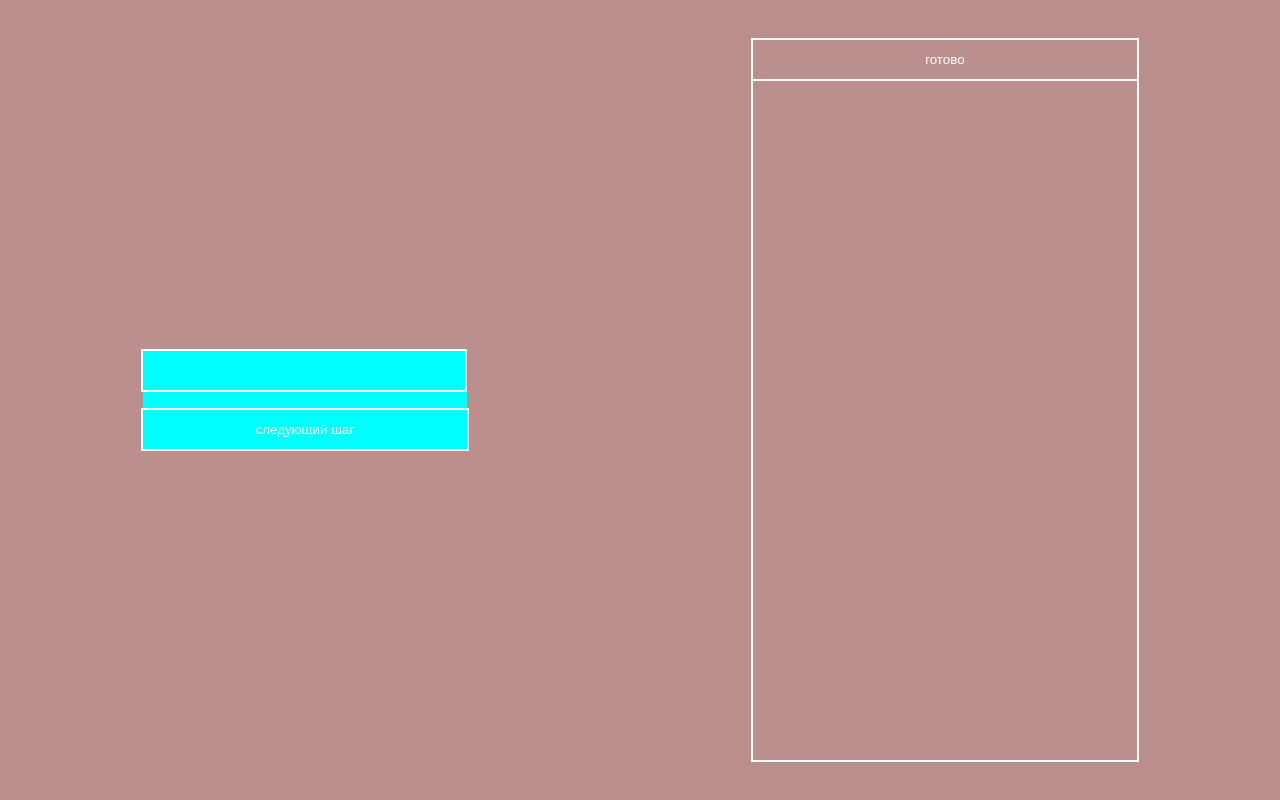
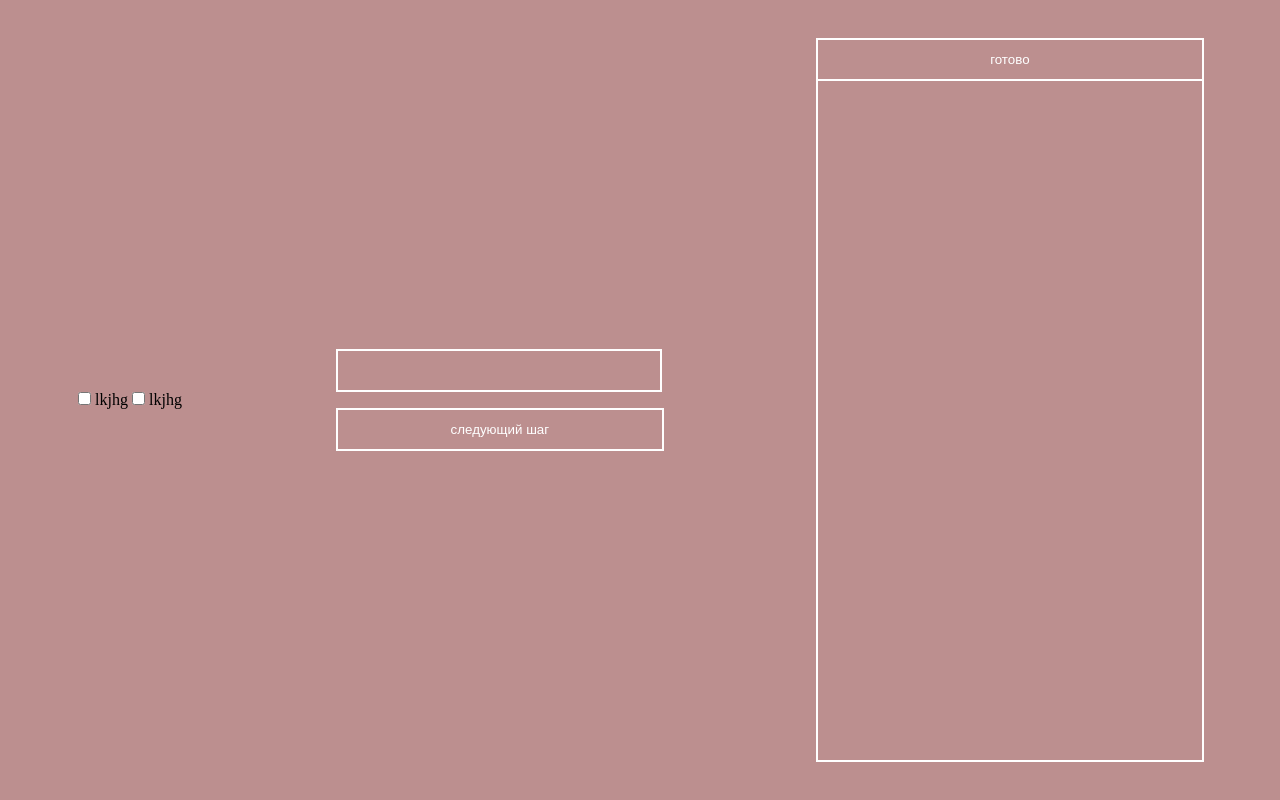
Before and after one commit to AnnaConda007/task_step, a plain HTML site: page index.html in a window 1280 px wide. Both pictures are taken after a click on the button "начать". Drawn offline with Linux system fonts and the light colour scheme.

Commit message:
добавлен checkbox

```diff
--- a/index.html
+++ b/index.html
@@ -11,10 +11,18 @@
 
 
 
-   <button id="input_button">начать</button>
+  <button id="input_button">начать</button>
 
     <script src="script.js" ></script>
+<form >
+<input type="checkbox" id="y">
+<label for="y">lkjhg</label>
+<input type="checkbox" id="l">
+<label for="y">lkjhg</label>
+</form>
+
+</body>
 
 
-</body>
+
 </html>
--- a/script.js
+++ b/script.js
@@ -8,10 +8,11 @@ var root= document.querySelector(":root");
 let step
 let shift_right = 0
 let k_of_step=0
-let new_input
+let primary_input
 let k_arr=0
 let ol
-let input_form
+let primary_form
+let  button_ready
 /*
 let button= document.querySelector("button");
 button.addEventListener("click",  create_step )
@@ -30,57 +31,60 @@ function create_step(){
       }}
 */
 
-let button_input =  document.getElementById("input_button")
-button_input.addEventListener("click", create_form)
-function create_form(){
-    this.remove()
-      input_form = document.createElement("form")
-    input_form.id="form"
-    body.append(input_form);
-     new_input=document.createElement("input");
-    input_form.append(new_input);
-    new_input.id="new_input"
-    new_input.setAttribute('type', 'text');
-    let send_button = document.createElement("input")
-    input_form.append(send_button)
-    send_button.id = "send"
-    send_button.setAttribute('type', 'submit');
-    send_button.setAttribute("value", "следующий шаг" )
-    let form=document.getElementById("form")
-    form.addEventListener("submit", function(evt) {
-    let value_input=document.getElementById("new_input").value
-    arr.push(value_input)
+let start_button =  document.getElementById("input_button")
+start_button.addEventListener("click", start_form)
+
+function start_form(){
+    start_button.remove()
+      primary_form = document.createElement("form")
+      primary_form.id="form"
+    body.append(primary_form);
+    primary_input=document.createElement("input");
+     primary_form.append(primary_input);
+     primary_input.id="primary_input"
+    primary_input.setAttribute('type', 'text');
+    let button__send_value_in_arr = document.createElement("input")
+    primary_form.append(button__send_value_in_arr)
+    button__send_value_in_arr.id = "send"
+    button__send_value_in_arr.setAttribute('type', 'submit');
+    button__send_value_in_arr.setAttribute("value", "следующий шаг" )
+    primary_form.addEventListener("submit", function(evt) {
+    let value_of_primary_input=document.getElementById("primary_input").value
+    arr.push(value_of_primary_input)
     evt.preventDefault()
-    let li=document.createElement("li")
+    arr_append_value_primary_form()
+    k_arr++
+    })
+    create_list_of_arr_area()
+}
+function arr_append_value_primary_form(){
+    let li=document.createElement("input")
+    li.setAttribute('type', 'checkbox');
+    li.id="li";
+    let label=document.createElement("label")
+    ol.append(label)
+    label.innerHTML="value"
+    label.setAttribute("for","li")
     ol.append(li)
     li.innerHTML=arr[k_arr]
-    k_arr++
-    })
-    arr_area()
+ }
 
-}
-
-let step_button
-function arr_area(){
+function create_list_of_arr_area(){
      arr_area =document.createElement("div")
      body.append(arr_area)
-       ol = document.createElement("ol")
+       ol = document.createElement("form")
      arr_area.append(ol)
      arr_area.id="arr_area"
+     button_ready=document.createElement("button")
+     button_ready.innerHTML="готово"
+        button_ready.id="step_button"
+        arr_area.append(button_ready)
 
-
-
-        step_button=document.createElement("button")
-        step_button.innerHTML="готово"
-        step_button.id="step_button"
-        arr_area.append(step_button)
-
-    step_button.addEventListener("click", function(){
+        button_ready.addEventListener("click", function(){
         let step_area=document.createElement("div")
     body.append(step_area)
     step_area.id ="task_body"
-    alert("cvghjk")
-    input_form.remove()
+    primary_form.remove()
     })
 
 }
--- a/style.css
+++ b/style.css
@@ -36,10 +36,10 @@ position: absolute;
 }
 
 #form{
- background-color: aqua;
+
 }
 
-#new_input{
+#primary_input{
     color: white;
     background-color:transparent ;
     box-shadow: 0 0 0 2px white;
@@ -66,6 +66,8 @@ position: absolute;
  transform:translateX(5px);
 }
 
+
+
 li{
     list-style-position:inside;
     list-style-type: decimal;
@@ -75,7 +77,6 @@ li{
 
 
 }
-
 
 #step_button{
     color: white;
```
